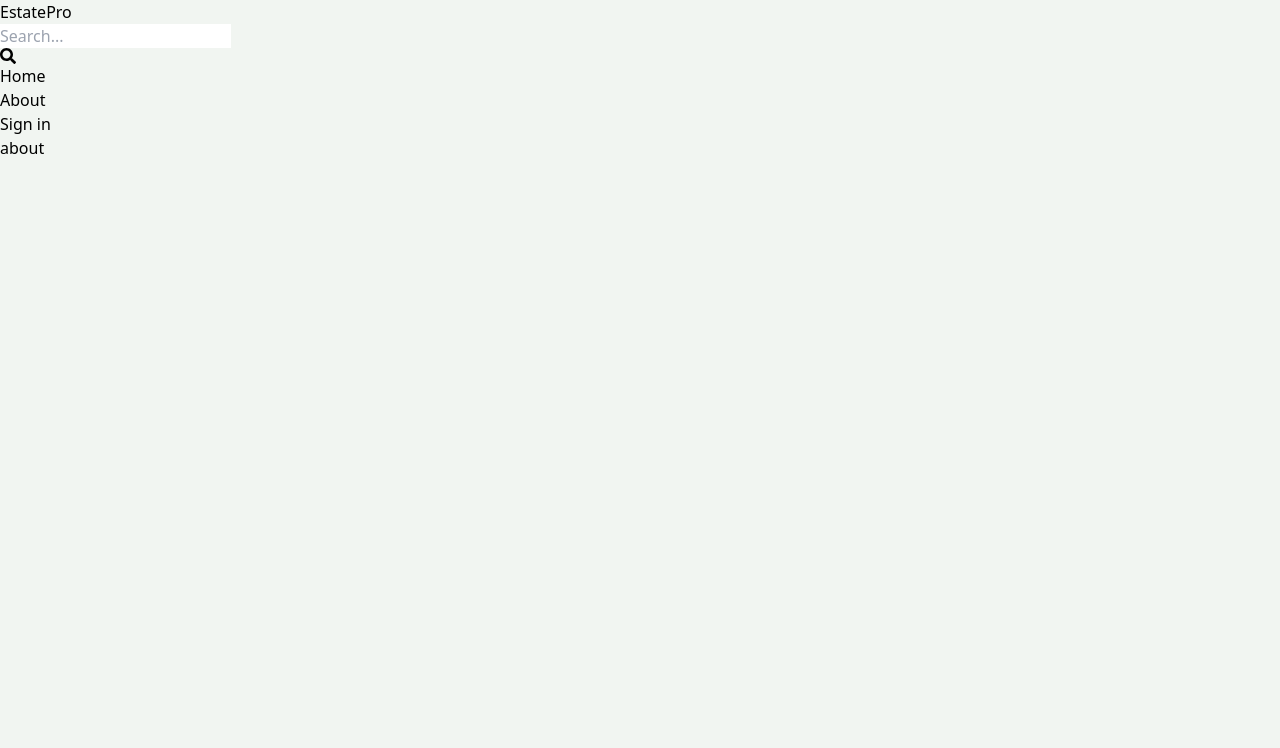
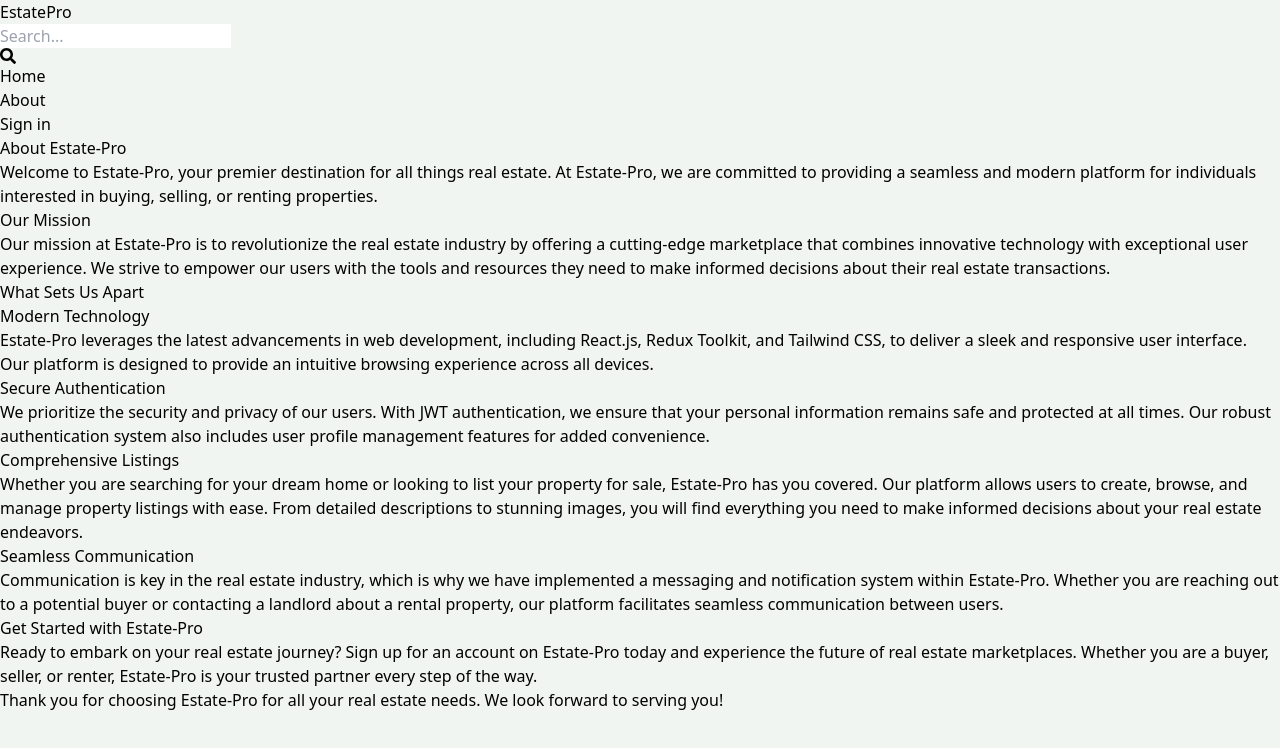
Before and after one commit to Abhay-Riyal/real-estate-website, a React (Vite) app in the folder client/: page /about in a window 1280 px wide. Shown: the top 748 px of the page. Built offline with nearby package versions, Linux system fonts and the light colour scheme; no server answers.

Commit message:
about page done

```diff
--- a/client/src/pages/About.jsx
+++ b/client/src/pages/About.jsx
@@ -1,9 +1,40 @@
-import React from 'react'
-
-export default function About() {
+export default function About(){
   return (
-    <>
-      about
-    </>
-  )
+    <div className="container mx-auto px-4 py-8">
+      <h1 className="text-3xl font-bold mb-4">About Estate-Pro</h1>
+      <p className="text-lg mb-8">
+        Welcome to Estate-Pro, your premier destination for all things real estate. At Estate-Pro, we are committed to providing a seamless and modern platform for individuals interested in buying, selling, or renting properties.
+      </p>
+      <h2 className="text-2xl font-bold mb-4">Our Mission</h2>
+      <p className="text-lg mb-8">
+        Our mission at Estate-Pro is to revolutionize the real estate industry by offering a cutting-edge marketplace that combines innovative technology with exceptional user experience. We strive to empower our users with the tools and resources they need to make informed decisions about their real estate transactions.
+      </p>
+      <h2 className="text-2xl font-bold mb-4">What Sets Us Apart</h2>
+      <div className="mb-8">
+        <h3 className="text-xl font-bold mb-2">Modern Technology</h3>
+        <p className="text-lg mb-4">
+          Estate-Pro leverages the latest advancements in web development, including React.js, Redux Toolkit, and Tailwind CSS, to deliver a sleek and responsive user interface. Our platform is designed to provide an intuitive browsing experience across all devices.
+        </p>
+        <h3 className="text-xl font-bold mb-2">Secure Authentication</h3>
+        <p className="text-lg mb-4">
+          We prioritize the security and privacy of our users. With JWT authentication, we ensure that your personal information remains safe and protected at all times. Our robust authentication system also includes user profile management features for added convenience.
+        </p>
+        <h3 className="text-xl font-bold mb-2">Comprehensive Listings</h3>
+        <p className="text-lg mb-4">
+          Whether you are searching for your dream home or looking to list your property for sale, Estate-Pro has you covered. Our platform allows users to create, browse, and manage property listings with ease. From detailed descriptions to stunning images, you will find everything you need to make informed decisions about your real estate endeavors.
+        </p>
+        <h3 className="text-xl font-bold mb-2">Seamless Communication</h3>
+        <p className="text-lg mb-4">
+          Communication is key in the real estate industry, which is why we have implemented a messaging and notification system within Estate-Pro. Whether you are reaching out to a potential buyer or contacting a landlord about a rental property, our platform facilitates seamless communication between users.
+        </p>
+      </div>
+      <h2 className="text-2xl font-bold mb-4">Get Started with Estate-Pro</h2>
+      <p className="text-lg mb-8">
+        Ready to embark on your real estate journey? Sign up for an account on Estate-Pro today and experience the future of real estate marketplaces. Whether you are a buyer, seller, or renter, Estate-Pro is your trusted partner every step of the way.
+      </p>
+      <p className="text-lg">
+        Thank you for choosing Estate-Pro for all your real estate needs. We look forward to serving you!
+      </p>
+    </div>
+  );
 }
```
